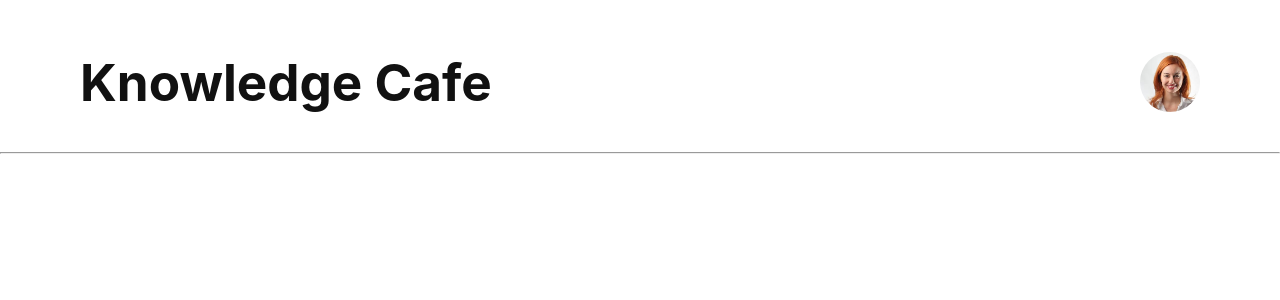
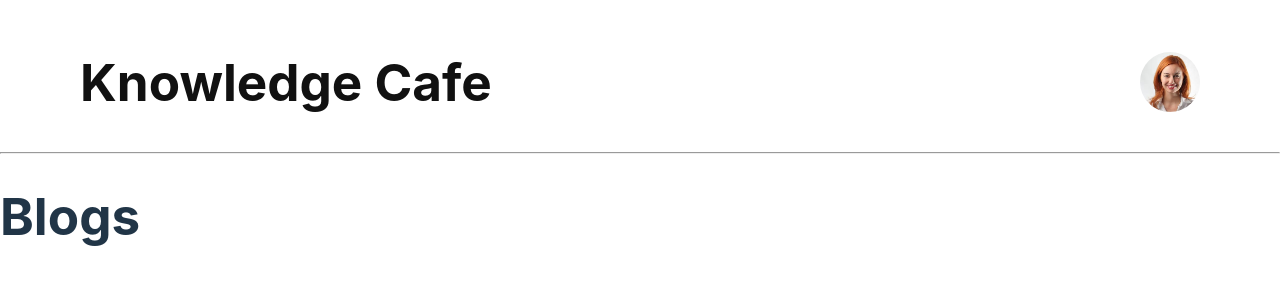
Before and after one commit to Reahana/knowledge-cafe, a React (Vite) app: page / in a window 1280 px wide. Shown: the top 300 px of the page. Built offline with nearby package versions, Linux system fonts and the light colour scheme.

Commit message:
add blog section

```diff
--- a/src/App.jsx
+++ b/src/App.jsx
@@ -2,6 +2,7 @@
 import { useState } from 'react'
 import './App.css'
 import Header from './Components/Header/Header'
+import Blogs from './Components/Blogs/Blogs'
 
 function App() {
   const [count, setCount] = useState(0)
@@ -9,6 +10,7 @@
   return (
     <>
      <Header></Header>
+     <Blogs></Blogs>
     </>
   )
 }
--- a/src/Components/Blogs/Blogs.jsx
+++ b/src/Components/Blogs/Blogs.jsx
@@ -3,7 +3,7 @@
 
 const Blogs = () => {
     return (
-        <div>
+        <div className='blogs-container'>
             <h1>Blogs</h1>
         </div>
     );
```
